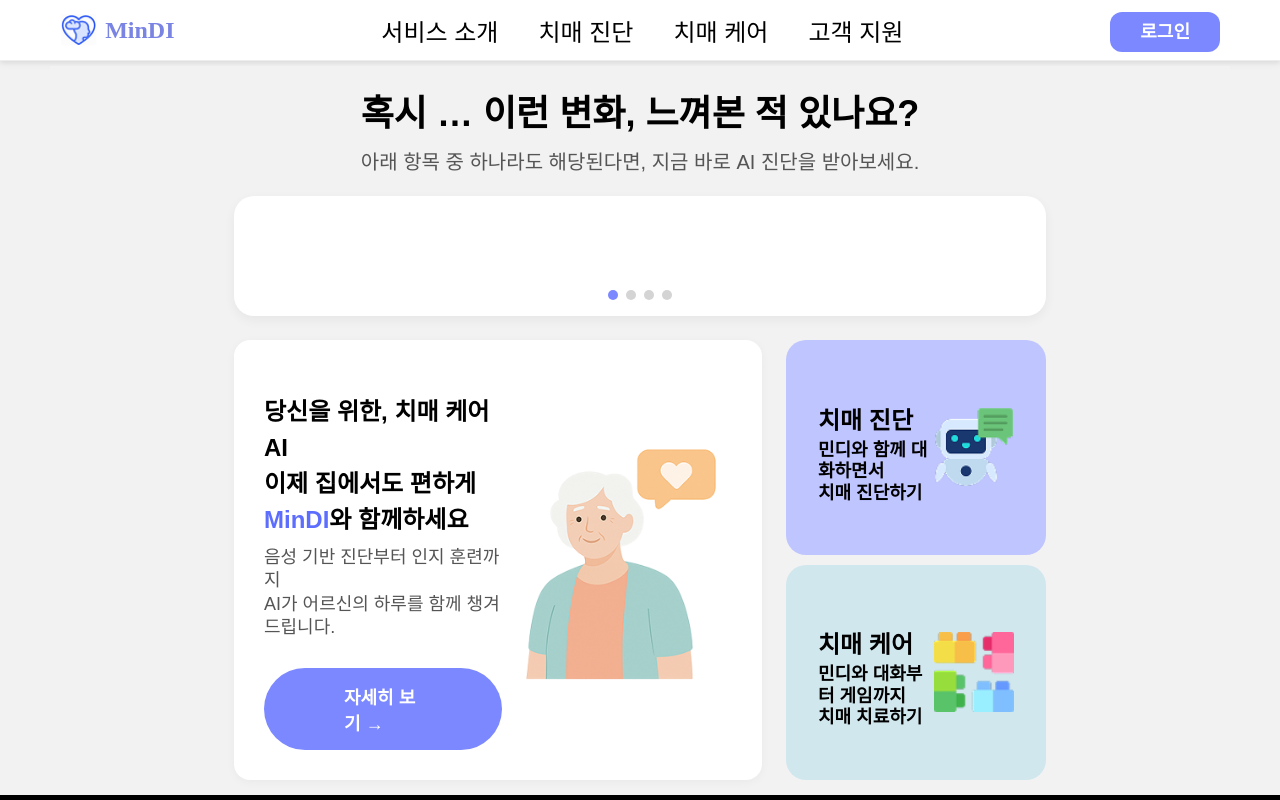
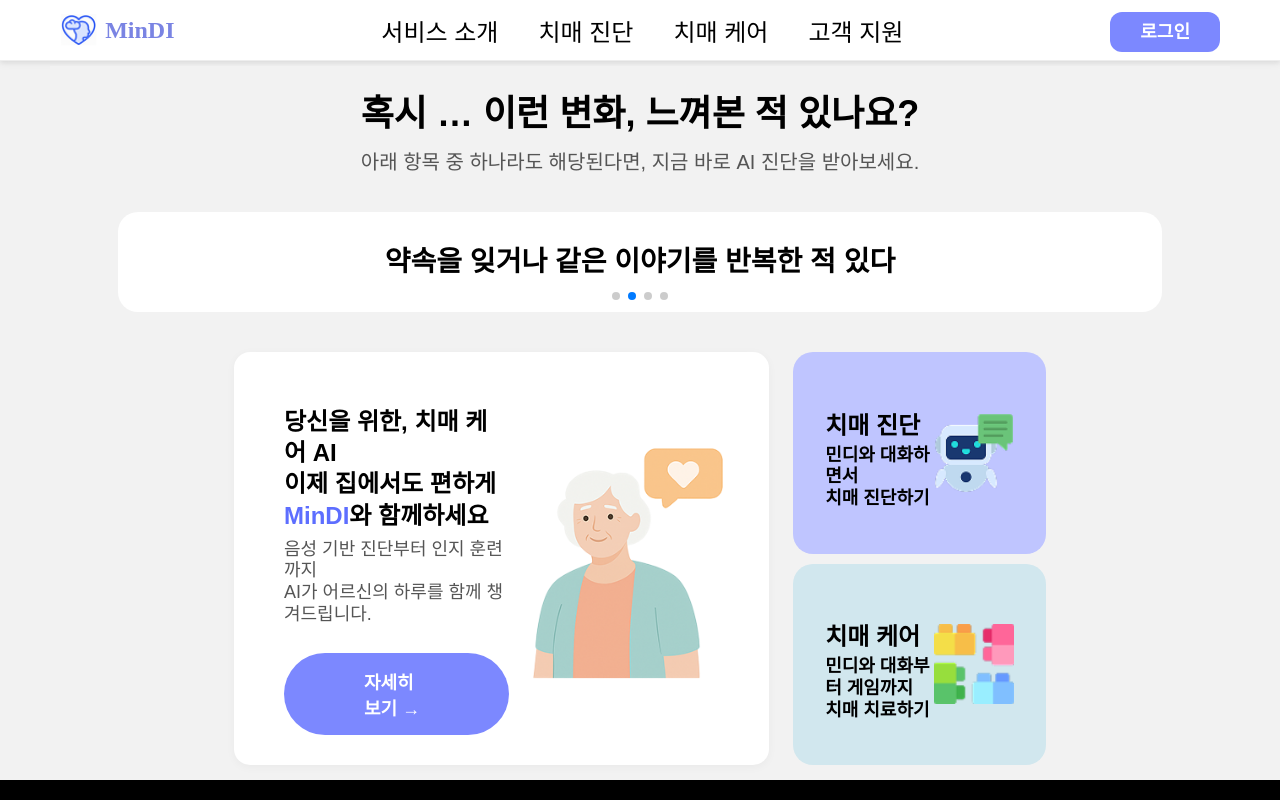
Before and after one commit to just-stopyoon/25-Capstone-FE, a React (Create React App) app: page / in a window 1280 px wide. Shown: the top 800 px of the page. Built offline with nearby package versions, Linux system fonts and the light colour scheme; a web font is replaced by a local one.

Commit message:
feat: Home페이지 슬라이더 구현

```diff
--- a/package.json
+++ b/package.json
@@ -11,6 +11,7 @@
     "react-dom": "^19.1.0",
     "react-router-dom": "^7.5.3",
     "react-scripts": "^5.0.1",
+    "swiper": "^11.2.6",
     "web-vitals": "^2.1.4"
   },
   "scripts": {
--- a/src/pages/Home.css
+++ b/src/pages/Home.css
@@ -1,5 +1,5 @@
 .home {
-  padding: 10px 10px;
+  padding: 10px;
   background-color: #F2F2F2;
   box-sizing: border-box;
 }
@@ -10,7 +10,7 @@
   font-family: 'Pretendard', sans-serif;
   text-align: center;
   margin-top: 20px;
-  margin-bottom: 2px;
+  margin-bottom: 8px;
   line-height: 1;
 }
 
@@ -24,40 +24,28 @@
 }
 
 .home-carousel {
-  margin: 24px auto;
-  width: 70%;
+  margin: 40px auto;
+  width: 90%;
+  max-width: 1115px;
+  position: relative;
 }
 
-.carousel-wrapper {
+.swiper-container {
+  background: white;
+  border-radius: 20px;
   overflow: hidden;
-  border-radius: 20px;
-  background: white;
-  box-shadow: 0 4px 12px rgba(0, 0, 0, 0.05);
-  position: relative;
-  height: 120px;
-}
-
-.carousel-track {
-  display: flex;
-  transition: transform 1s ease-in-out; /* 항상 적용 */
-}
-
-.carousel-track.sliding {
-  transition: transform 1s ease-in-out;
+  padding: 30px 0;
 }
 
 .carousel-slide {
-  flex: 0 0 100%;
-  max-width: 100%;
-  box-sizing: border-box;
   display: flex;
   justify-content: center;
   align-items: center;
-  padding: 24px;
+  height: 100px;
 }
 
 .carousel-slide p {
-  font-size: 32px;
+  font-size: 28px;
   font-weight: 700;
   font-family: 'Pretendard', sans-serif;
   color: #000;
@@ -65,33 +53,31 @@
   line-height: 1.4;
   text-align: center;
   width: 100%;
+  max-width: 700px;
 }
 
-.carousel-dots {
-  position: absolute;
-  bottom: 16px;
-  left: 50%;
-  transform: translateX(-50%);
-  display: flex;
-  gap: 8px;
+/* Swiper pagination dots */
+.swiper-pagination-bullets {
+  margin-top: 12px;
 }
 
-.dot {
-  width: 10px;
-  height: 10px;
+.swiper-pagination-bullet {
+  width: 12px;
+  height: 12px;
+  background-color: #d4d4d4;
   border-radius: 50%;
-  background-color: #d4d4d4;
-  transition: background-color 0.3s ease;
+  margin: 0 4px;
+  opacity: 1;
 }
 
-.dot.active {
-  background-color: #7C88FF;
+.swiper-pagination-bullet-active {
+  background-color: #5D6EFF;
 }
 
 .home-main-content {
   display: flex;
   gap: 24px;
-  margin-top: 10px;
+  margin-top: 40px;
   width: 70%;
   margin-left: auto;
   margin-right: auto;
@@ -104,6 +90,7 @@
   background: white;
   border-radius: 16px;
   padding: 30px;
+  padding-left: 50px;
   display: flex;
   flex-direction: row;
   align-items: center;
@@ -121,7 +108,7 @@
   font-weight: 700;
   font-family: 'Pretendard', sans-serif;
   margin-bottom: -10px;
-  line-height: 1.5;
+  line-height: 1.3;
 }
 
 .left-text p {
@@ -129,7 +116,7 @@
   font-weight: 400;
   font-family: 'Pretendard', sans-serif;
   color: #555;
-  line-height: 1.3;
+  line-height: 1.2;
   margin-bottom: 8px;
 }
 
--- a/src/pages/Home.jsx
+++ b/src/pages/Home.jsx
@@ -1,10 +1,15 @@
-import { useEffect, useState } from 'react';
 import { Link } from 'react-router-dom';
 import './Home.css';
 
 import diagnosisImg from '../images/chatbot.png';
 import careImg from '../images/game.png';
 import elderImg from '../images/elder.png';
+
+import { Swiper, SwiperSlide } from 'swiper/react';
+import { Pagination, Autoplay } from 'swiper/modules';
+import 'swiper/css';
+import 'swiper/css/pagination';
+import 'swiper/css/navigation';
 
 export default function Home() {
   const questions = [
@@ -14,17 +19,6 @@ export default function Home() {
     "낯선 곳에서 길을 헤맨 적이 있다"
   ];
 
-  const [currentIdx, setCurrentIdx] = useState(0);
-  const [isSliding, setIsSliding] = useState(false);
-
-  useEffect(() => {
-    const timer = setInterval(() => {
-      setCurrentIdx((prev) => (prev + 1) % questions.length);
-    }, 6000); // 6초마다 슬라이드
-
-    return () => clearInterval(timer);
-  }, []);
-
   return (
     <div className="home">
       <section className="home-intro">
@@ -33,29 +27,24 @@ export default function Home() {
       </section>
 
       <section className="home-carousel">
-        <div className="carousel-wrapper">
-          <div
-            className={`carousel-track ${isSliding ? 'sliding' : ''}`}
-            style={{
-              transform: `translateX(-${currentIdx * 100}%)`,
-              width: `${questions.length * 100}%`
-            }}
-          >
-            {questions.map((text, index) => (
-              <div className="carousel-slide" key={index}>
+        <Swiper
+          modules={[Pagination, Autoplay]}
+          spaceBetween={50}
+          slidesPerView={1}
+          loop={true}
+          pagination={{ clickable: true }}
+          autoplay={{ delay: 4000, disableOnInteraction: false }}
+          speed={700} // ✅ 전환 애니메이션 속도 0.8초
+          className="swiper-container"
+        >
+          {questions.map((text, index) => (
+            <SwiperSlide key={index}>
+              <div className="carousel-slide">
                 <p>{text}</p>
               </div>
-            ))}
-          </div>
-          <div className="carousel-dots">
-            {questions.map((_, index) => (
-              <span
-                key={index}
-                className={`dot ${index === currentIdx ? 'active' : ''}`}
-              ></span>
-            ))}
-          </div>
-        </div>
+            </SwiperSlide>
+          ))}
+        </Swiper>
       </section>
 
       <section className="home-main-content">
@@ -78,7 +67,7 @@ export default function Home() {
           <Link to="/diagnosis" className="card diagnosis-card">
             <div className="card-text">
               <h4>치매 진단</h4>
-              <p>민디와 함께 대화하면서<br />치매 진단하기</p>
+              <p>민디와 대화하면서<br />치매 진단하기</p>
             </div>
             <div className="card-image">
               <img src={diagnosisImg} alt="치매 진단" />
```
Also changed, not shown: src/pages/Diagnosis.css (added), 1 other file (tests, documents, lock files or other folders).
